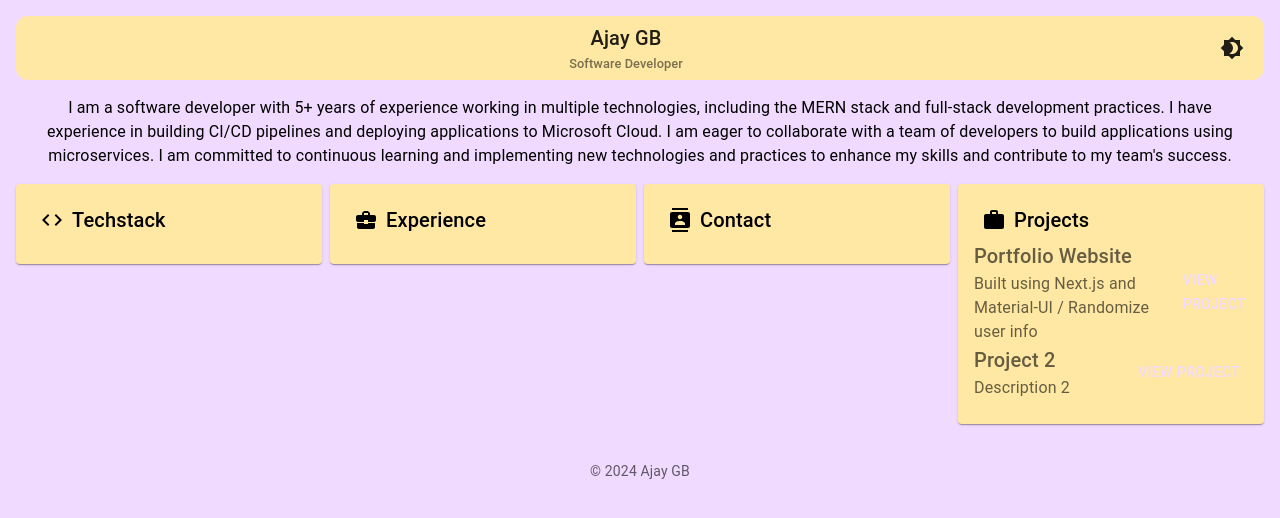
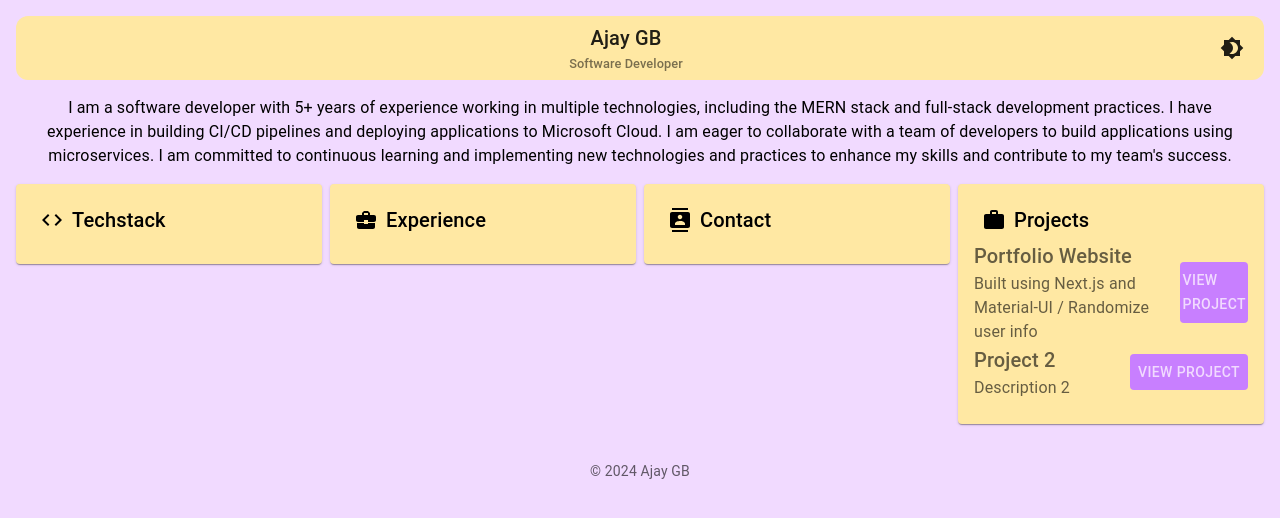
Before and after one commit to ajaygb01/nextjs-portfolio, a Next.js app: page / in a window 1280 px wide. Both pictures are taken after a click on the button 994 px from the left and 220 px from the top of the page. Shown: the top 518 px of the page. Built offline with nearby package versions, Linux system fonts and the light colour scheme.

Commit message:
adding css change

```diff
--- a/pages/index.tsx
+++ b/pages/index.tsx
@@ -348,7 +348,14 @@ export default function Index() {
               href={project.link}
               target="_blank"
               rel="noopener noreferrer"
-              sx={{ alignItems: "center" }}
+              sx={{ alignItems: "center",
+               backgroundColor: darkMode
+              ? darkTheme.palette.info.main
+              : lightTheme.palette.info.main,
+               "&:hover": {
+                backgroundColor: darkMode ? darkTheme.palette.info.dark : lightTheme.palette.info.dark,
+
+              }}}
             >
               View Project
             </Button>
```
